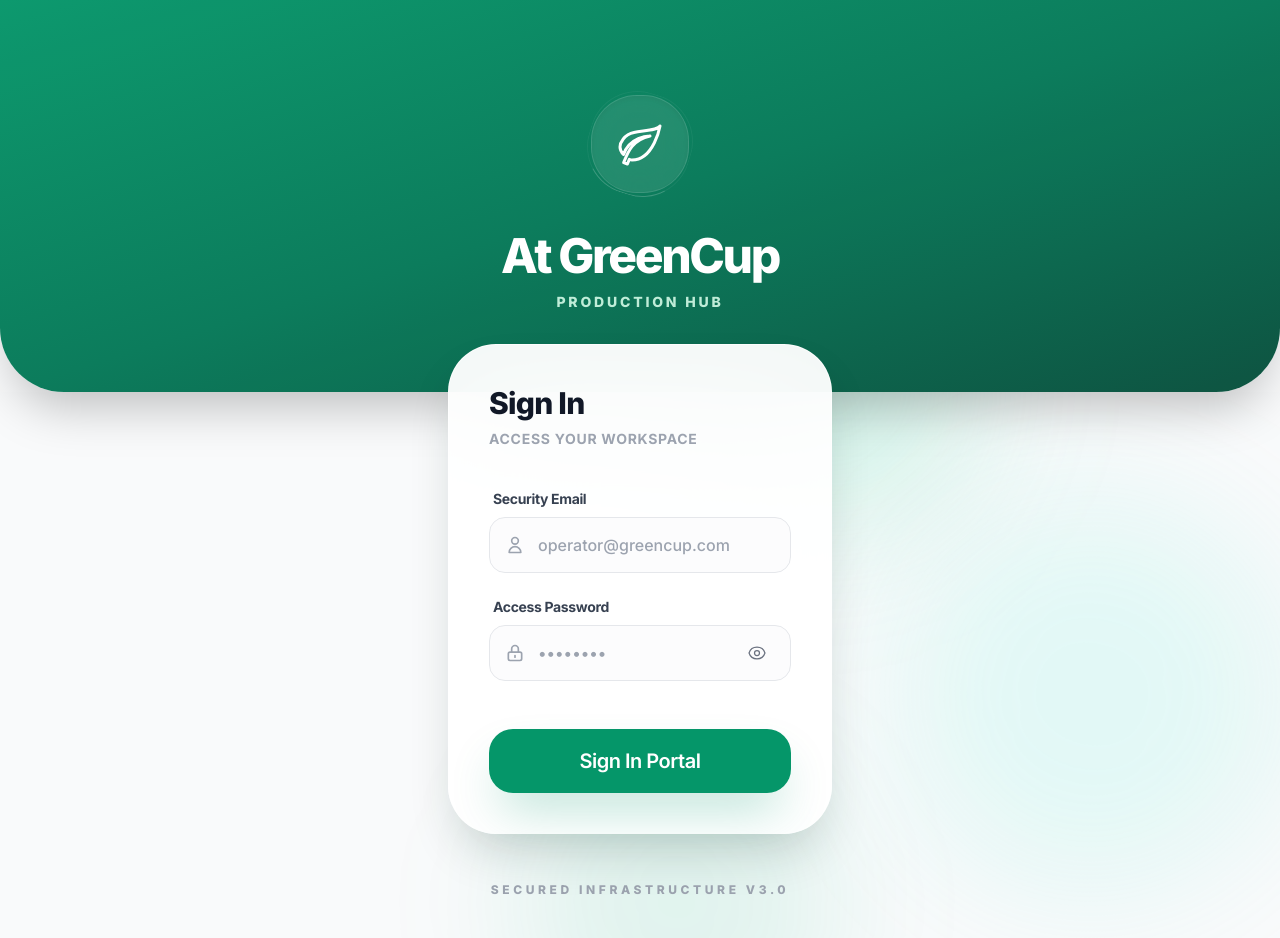
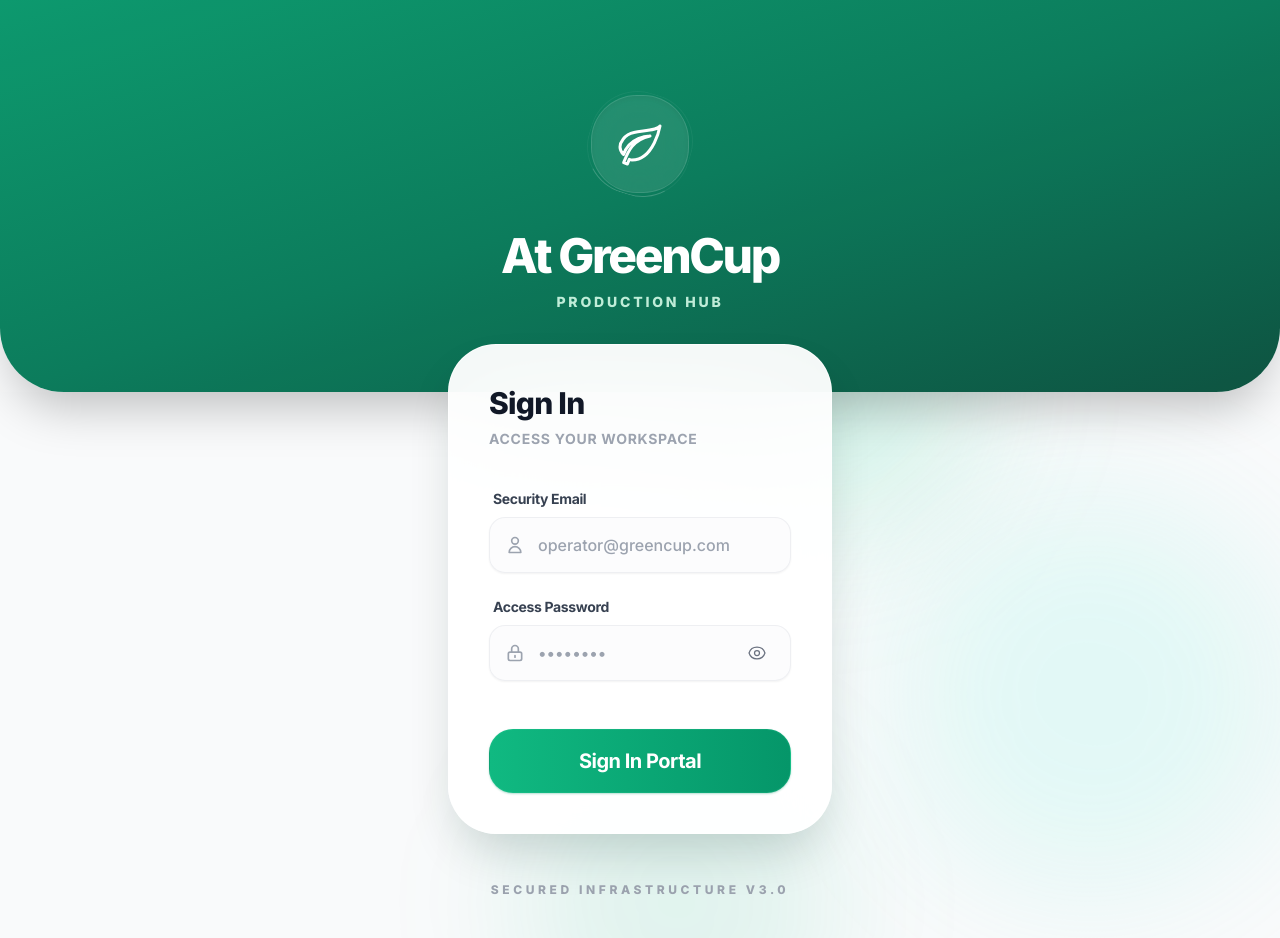
Before and after one commit to tawheedxdx/atgreencup, a React (Vite) app: page /login in a window 1280 px wide. Built offline with nearby package versions, Linux system fonts and the light colour scheme; no server answers.

Commit message:
feat: upgrade UI aesthetics and mandate production image proof

```diff
--- a/src/components/ui/Button.tsx
+++ b/src/components/ui/Button.tsx
@@ -11,16 +11,16 @@ interface ButtonProps extends HTMLMotionProps<'button'> {
 }
 
 const variants = {
-  primary:   'bg-emerald-600 text-white active:bg-emerald-700 disabled:bg-emerald-300',
-  secondary: 'bg-white text-gray-700 border border-gray-300 active:bg-gray-50 disabled:bg-gray-100',
-  danger:    'bg-red-600 text-white active:bg-red-700 disabled:bg-red-300',
-  ghost:     'bg-transparent text-gray-600 active:bg-gray-100',
+  primary:   'bg-gradient-to-r from-emerald-500 to-emerald-600 text-white hover:from-emerald-400 hover:to-emerald-500 active:from-emerald-600 active:to-emerald-700 disabled:from-emerald-300 disabled:to-emerald-300 shadow-emerald-glow shadow-sm border border-emerald-400/20 dark:from-emerald-600 dark:to-emerald-700',
+  secondary: 'bg-white/80 dark:bg-dark-surface/80 backdrop-blur-md text-gray-800 dark:text-emerald-50 border border-gray-200/50 dark:border-dark-border hover:bg-gray-50/90 dark:hover:bg-dark-surface active:bg-gray-100 dark:active:bg-dark-card shadow-sm disabled:bg-gray-100 dark:disabled:bg-dark-surface/50',
+  danger:    'bg-gradient-to-r from-red-500 to-red-600 text-white hover:from-red-400 hover:to-red-500 active:from-red-600 active:to-red-700 disabled:from-red-300 disabled:to-red-300 shadow-sm shadow-red-500/20 border border-red-400/20',
+  ghost:     'bg-transparent text-gray-600 dark:text-gray-400 hover:bg-gray-100/50 dark:hover:bg-white/5 active:bg-gray-200/50 dark:active:bg-white/10',
 };
 
 const sizes = {
-  sm: 'h-9 px-3 text-sm rounded-lg',
-  md: 'h-12 px-5 text-base rounded-xl',
-  lg: 'h-14 px-6 text-lg rounded-xl',
+  sm: 'h-9 px-4 text-[13px] rounded-xl font-bold',
+  md: 'h-12 px-6 text-[15px] rounded-2xl font-bold tracking-tight',
+  lg: 'h-14 px-8 text-[17px] rounded-[1.25rem] font-bold tracking-tight',
 };
 
 export const Button: React.FC<ButtonProps> = ({
@@ -34,17 +34,17 @@ export const Button: React.FC<ButtonProps> = ({
   disabled,
   ...props
 }) => (
-  <motion.button
+  <button
     className={`
-      inline-flex items-center justify-center gap-2 font-semibold
-      transition-all duration-150 select-none
+      inline-flex items-center justify-center gap-2.5 font-sans
+      transition-all duration-200 ease-out select-none active:scale-[0.98] focus:outline-none focus:ring-2 focus:ring-emerald-500/30 focus:ring-offset-2 dark:focus:ring-offset-dark-bg
       ${variants[variant]} ${sizes[size]}
-      ${fullWidth ? 'w-full' : ''}
+      ${fullWidth ? 'w-full flex' : 'inline-flex'}
       ${loading || disabled ? 'pointer-events-none opacity-70' : ''}
       ${className}
     `}
     disabled={disabled || loading}
-    {...props}
+    {...props as any}
   >
     {loading ? (
       <svg className="animate-spin h-5 w-5" viewBox="0 0 24 24" fill="none">
@@ -52,8 +52,8 @@ export const Button: React.FC<ButtonProps> = ({
         <path className="opacity-75" fill="currentColor" d="M4 12a8 8 0 018-8V0C5.373 0 0 5.373 0 12h4z" />
       </svg>
     ) : icon ? (
-      icon
+      <span className="opacity-90">{icon}</span>
     ) : null}
-    {children}
-  </motion.button>
+    <span className="truncate">{children}</span>
+  </button>
 );
--- a/src/components/ui/Select.tsx
+++ b/src/components/ui/Select.tsx
@@ -24,12 +24,13 @@ export const Select = forwardRef<HTMLSelectElement, SelectProps>(
         <select
           ref={ref}
           className={`
-            w-full h-14 bg-gray-50 dark:bg-dark-surface border border-gray-200 dark:border-dark-border rounded-2xl
+            w-full h-14 bg-white/70 dark:bg-dark-surface/50 backdrop-blur-sm border border-gray-200/60 dark:border-dark-border rounded-[1.25rem]
             px-4 text-gray-900 dark:text-emerald-50 text-base font-medium appearance-none
-            focus:outline-none focus:ring-2 focus:ring-emerald-500/30 dark:focus:ring-emerald-500/20 focus:border-emerald-500
-            transition-all duration-200
-            ${error ? 'border-red-400 focus:ring-red-500/20 focus:border-red-500' : ''}
-            ${props.disabled ? 'bg-gray-100 dark:bg-dark-bg/50 text-gray-400 cursor-not-allowed' : ''}
+            focus:outline-none focus:ring-2 focus:ring-emerald-500/30 focus:border-emerald-500/50 dark:focus:ring-emerald-500/20 dark:focus:bg-dark-card
+            hover:border-gray-300 dark:hover:border-emerald-900/40 shadow-sm
+            transition-all duration-200 ease-out
+            ${error ? 'border-red-400/60 focus:ring-red-500/20 focus:border-red-500/50 bg-red-50/30 dark:bg-red-950/20' : ''}
+            ${props.disabled ? 'bg-gray-100/50 dark:bg-dark-bg/50 text-gray-400 cursor-not-allowed shadow-none border-dashed' : ''}
             ${className}
           `}
           style={{
@@ -40,7 +41,7 @@ export const Select = forwardRef<HTMLSelectElement, SelectProps>(
           {...props}
         >
           {placeholder && (
-            <option value="" disabled className="dark:bg-dark-surface">{placeholder}</option>
+            <option value="" disabled className="dark:bg-dark-surface dark:text-gray-400">{placeholder}</option>
           )}
           {options.map((opt) => (
             <option key={opt.value} value={opt.value} className="dark:bg-dark-surface">
@@ -49,7 +50,7 @@ export const Select = forwardRef<HTMLSelectElement, SelectProps>(
           ))}
         </select>
       </div>
-      {error && <p className="mt-1.5 px-1 text-xs font-bold text-red-500">{error}</p>}
+      {error && <p className="mt-2 px-1 text-xs font-bold text-red-500 animate-fade-in">{error}</p>}
     </div>
   )
 );
--- a/src/features/entries/NewEntryPage.tsx
+++ b/src/features/entries/NewEntryPage.tsx
@@ -77,6 +77,13 @@ export const NewEntryPage: React.FC = () => {
   const onSubmit = useCallback(async (data: EntryFormData) => {
     if (submitting) return;
 
+    if (!imageFile) {
+      setImageError(t('entry.error_image_mandatory') || 'Image proof is required');
+      // Scroll to bottom so they can see the error
+      window.scrollTo({ top: document.body.scrollHeight, behavior: 'smooth' });
+      return;
+    }
+
     setSubmitting(true);
     setImageError('');
 
@@ -91,15 +98,13 @@ export const NewEntryPage: React.FC = () => {
         imagePath: '',
       });
 
-      // Upload image only if provided
-      if (imageFile) {
-        try {
-          const compressed = await compressImage(imageFile);
-          const { url, path } = await uploadEntryImage(entryId, compressed, setUploadProgress);
-          await updateEntry(entryId, { imageUrl: url, imagePath: path });
-        } catch (imgErr) {
-          console.warn('Image upload failed, entry saved without image:', imgErr);
-        }
+      // Upload mandatory image
+      try {
+        const compressed = await compressImage(imageFile);
+        const { url, path } = await uploadEntryImage(entryId, compressed, setUploadProgress);
+        await updateEntry(entryId, { imageUrl: url, imagePath: path });
+      } catch (imgErr: any) {
+        throw new Error('Image upload failed: ' + imgErr.message);
       }
 
       setSubmitting(false);
@@ -107,7 +112,7 @@ export const NewEntryPage: React.FC = () => {
       setTimeout(() => navigate('/dashboard', { replace: true }), 1500);
     } catch (err: any) {
       console.error('Submit error:', err);
-      setToast({ message: t('common.error'), type: 'error' });
+      setToast({ message: err?.message || t('common.error'), type: 'error' });
       setSubmitting(false);
     }
   }, [submitting, imageFile, profile, navigate, t]);
--- a/src/index.css
+++ b/src/index.css
@@ -34,27 +34,42 @@ body {
   scrollbar-width: none;
 }
 
-/* ─── Custom animations ───────────────────────────────────── */
+/* ─── Custom animations (Optimized for low-end devices) ───────────────────────────────────── */
+/* Adding translateZ(0) to enable GPU acceleration, which helps old phones render 60fps */
 @keyframes fadeIn {
-  from { opacity: 0; transform: translateY(10px); }
-  to   { opacity: 1; transform: translateY(0); }
+  from { opacity: 0; transform: translateY(10px) translateZ(0); }
+  to   { opacity: 1; transform: translateY(0) translateZ(0); }
 }
 
 @keyframes slideUp {
-  from { opacity: 0; transform: translateY(100%); }
-  to   { opacity: 1; transform: translateY(0); }
+  from { opacity: 0; transform: translateY(100%) translateZ(0); }
+  to   { opacity: 1; transform: translateY(0) translateZ(0); }
 }
 
 @keyframes spin {
-  to { transform: rotate(360deg); }
+  to { transform: rotate(360deg) translateZ(0); }
 }
 
 .animate-fade-in {
-  animation: fadeIn 0.5s ease-out forwards;
+  animation: fadeIn 0.4s cubic-bezier(0.16, 1, 0.3, 1) forwards;
+  will-change: opacity, transform;
 }
 
 .animate-slide-up {
-  animation: slideUp 0.3s ease-out forwards;
+  animation: slideUp 0.5s cubic-bezier(0.16, 1, 0.3, 1) forwards;
+  will-change: opacity, transform;
+}
+
+/* ─── Accessible Reduced Motion ─────────────────────────────── */
+@media (prefers-reduced-motion: reduce) {
+  *,
+  ::before,
+  ::after {
+    animation-duration: 0.01ms !important;
+    animation-iteration-count: 1 !important;
+    transition-duration: 0.01ms !important;
+    scroll-behavior: auto !important;
+  }
 }
 
 /* ─── Form input native optimizations ─────────────────────── */
@@ -66,7 +81,12 @@ input[type="date"]::-webkit-calendar-picker-indicator {
   opacity: 0.6;
 }
 
-/* ─── Custom border-width for spinner ─────────────────────── */
+/* ─── Custom Styles ───────────────────────────────────────── */
 .border-3 {
   border-width: 3px;
 }
+
+/* Glassmorphism premium utilities */
+.glass-panel {
+  @apply bg-white/80 dark:bg-dark-surface/80 backdrop-blur-md border border-white/40 dark:border-white/5 shadow-premium;
+}
--- a/tailwind.config.ts
+++ b/tailwind.config.ts
@@ -17,18 +17,20 @@ export default {
           700: '#047857',
           800: '#065f46',
           900: '#064e3b',
+          950: '#022c22', // Deeper contrast
         },
         dark: {
-          bg:      '#061712', // Deepest emerald-black
-          surface: '#0B251D', // Card surface
-          border:  '#143D31', // Subtle emerald border
-          card:    '#0e2a22', // Hover/Active surface
+          bg:      '#05110d', // Ultra deep gradient base
+          surface: '#0A1C16', // Slightly elevated card
+          border:  '#112920', // Clean low-contrast line
+          card:    '#0e261f', // Rich dark surface
         }
       },
       fontFamily: {
-        sans: ['Inter', '-apple-system', 'BlinkMacSystemFont', 'Segoe UI', 'Roboto', 'sans-serif'],
+        sans: ['Inter', '-apple-system', 'BlinkMacSystemFont', 'Segoe UI', 'Roboto', 'Outfit', 'sans-serif'],
       },
       borderRadius: {
+        'xl': '0.75rem',
         '2xl': '1rem',
         '3xl': '1.5rem',
       },
@@ -36,7 +38,23 @@ export default {
         lg: '28rem',
       },
       boxShadow: {
-        'emerald-glow': '0 0 20px -5px rgba(16, 185, 129, 0.2)',
+        'emerald-glow': '0 0 20px -5px rgba(16, 185, 129, 0.25)',
+        'emerald-glow-sm': '0 0 10px -2px rgba(16, 185, 129, 0.15)',
+        'premium': '0 4px 20px -2px rgba(0, 0, 0, 0.05), 0 0 3px rgba(0,0,0,0.02)',
+      },
+      animation: {
+        'fade-in': 'fadeIn 0.4s cubic-bezier(0.16, 1, 0.3, 1) forwards',
+        'slide-up': 'slideUp 0.5s cubic-bezier(0.16, 1, 0.3, 1) forwards',
+      },
+      keyframes: {
+        fadeIn: {
+          'from': { opacity: '0' },
+          'to': { opacity: '1' },
+        },
+        slideUp: {
+          'from': { opacity: '0', transform: 'translateY(16px)' },
+          'to': { opacity: '1', transform: 'translateY(0)' },
+        }
       }
     },
   },
```
Also changed, not shown: src/components/ui/ImageUpload.tsx (+30 -17 lines), src/components/ui/Input.tsx (+10 -14 lines).
